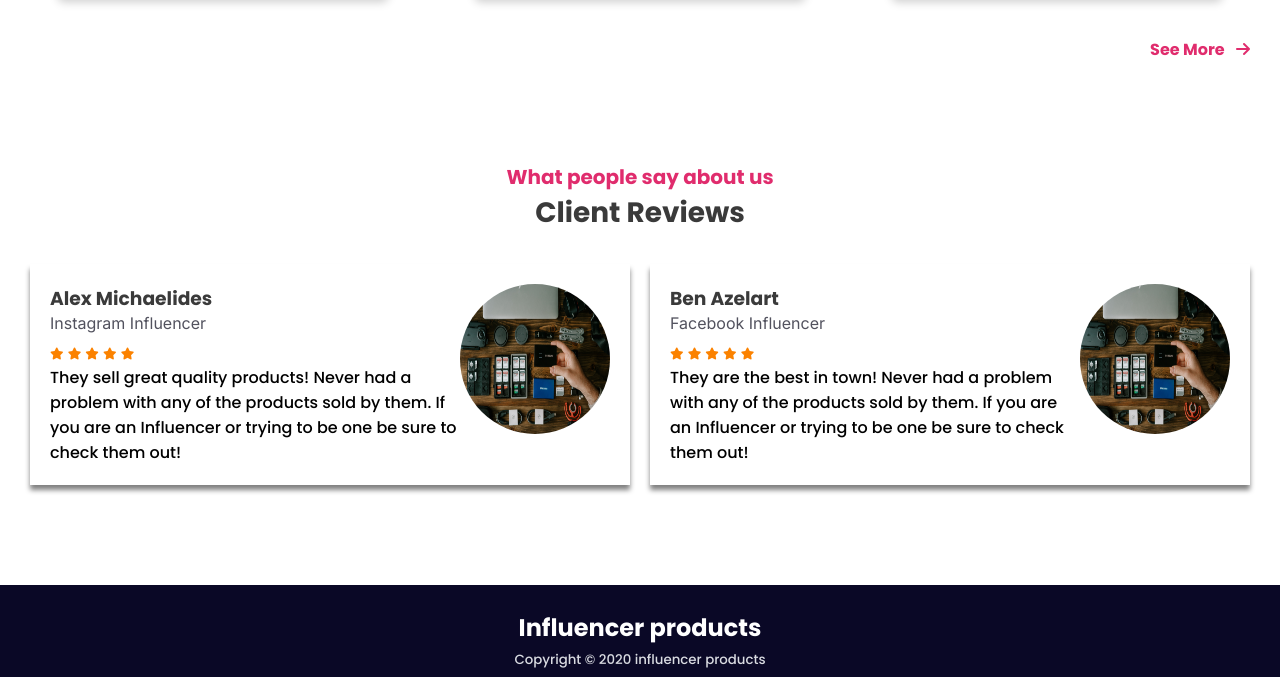
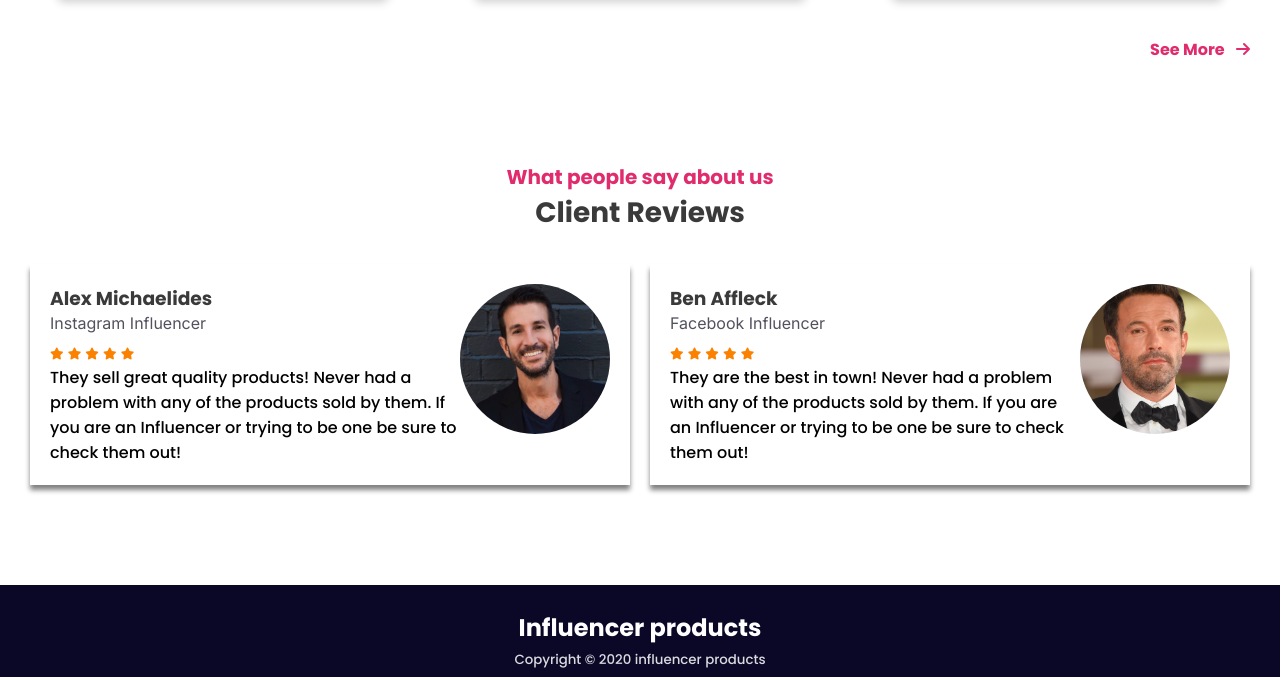
Before and after one commit to mohammadtanim24h/influencer-gears, a plain HTML site: page index.html in a window 1280 px wide. Shown: the part 2314-2991 px from the top of the page. Drawn offline with Linux system fonts and the light colour scheme.

Commit message:
photos added

```diff
--- a/index.html
+++ b/index.html
@@ -205,7 +205,7 @@
             <div class="reviews">
                 <div class="review">
                     <h3 class="reviewer-name">Alex Michaelides</h3>
-                    <img src="images/gear.png" alt="">
+                    <img src="images/alex.jpg" alt="">
                     <h4 class="reviewer-job">Instagram Influencer</h4>
                     <div class="review-rating">
                         <i class="fas fa-star filled"></i>
@@ -217,8 +217,8 @@
                     <p>They sell great quality products! Never had a problem with any of the products sold by them. If you are an Influencer or trying to be one be sure to check them out!</p>
                 </div>
                 <div class="review">
-                    <h3 class="reviewer-name">Ben Azelart</h3>
-                    <img src="images/gear.png" alt="">
+                    <h3 class="reviewer-name">Ben Affleck</h3>
+                    <img src="images/ben-4.jpg" alt="">
                     <h4 class="reviewer-job">Facebook Influencer</h4>
                     <div class="review-rating">
                         <i class="fas fa-star filled"></i>
--- a/style.css
+++ b/style.css
@@ -213,6 +213,7 @@ body {
     height: 150px;
     border-radius: 50%;
     float: right;
+    object-fit: cover;
 }
 
 /* Footer */
```
Also changed, not shown: images/ben-4.jpg (added), images/ben.png (deleted).
